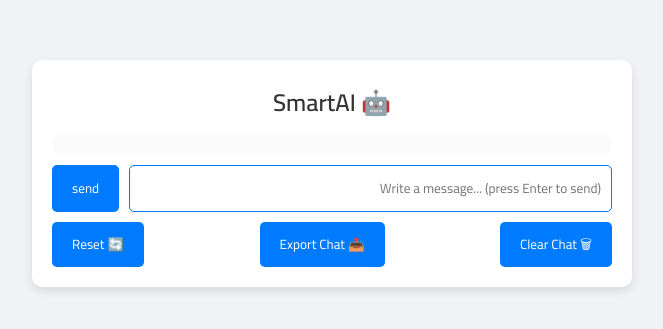
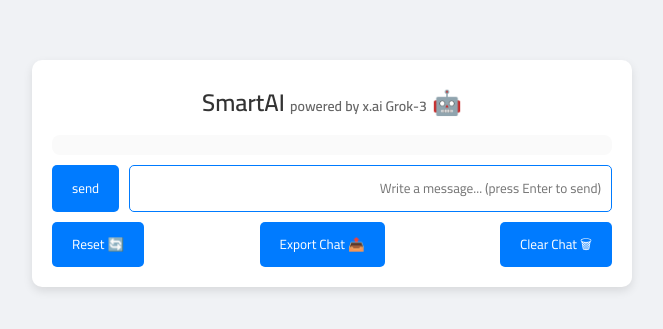
Before and after one commit to m7amh/SmartAI-Chat-Application, a website: page index.html in a window 1280 px wide. Shown: the part 227-556 px from the top of the page, without its empty margins (308-971 px from the left). Drawn offline with Linux system fonts and the light colour scheme.

Commit message:
auto-commit for 33e974ff-b48e-4837-8e33-f625e57320ae

```diff
--- a/index.html
+++ b/index.html
@@ -115,7 +115,7 @@
 </head>
 <body>
   <div class="chat-wrapper">
-    <div class="logo">🤖 <span> SmartAI</span></div>
+    <div class="logo">🤖 <span> SmartAI</span> <small style="font-size: 14px; color: #666;">powered by x.ai Grok-3</small></div>
     <div class="chat-box" id="chat-box"></div>
     <div class="input-area">
       <input type="text" id="user-input" placeholder="Write a message... (press Enter to send)" onkeydown="handleKey(event)" />
```
